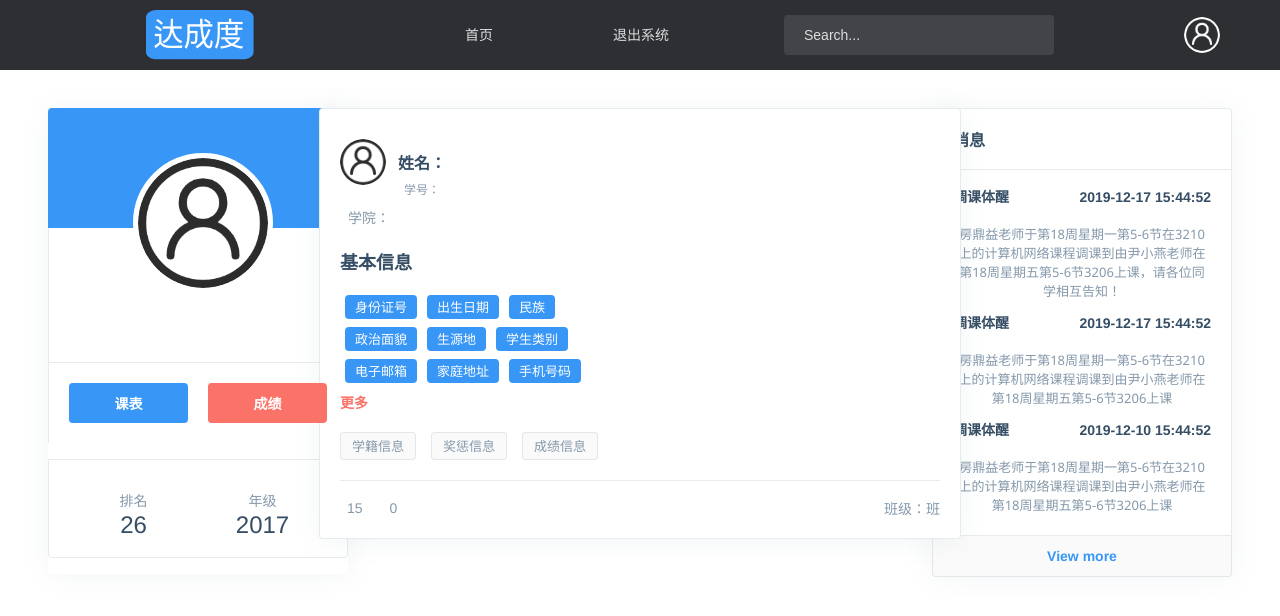
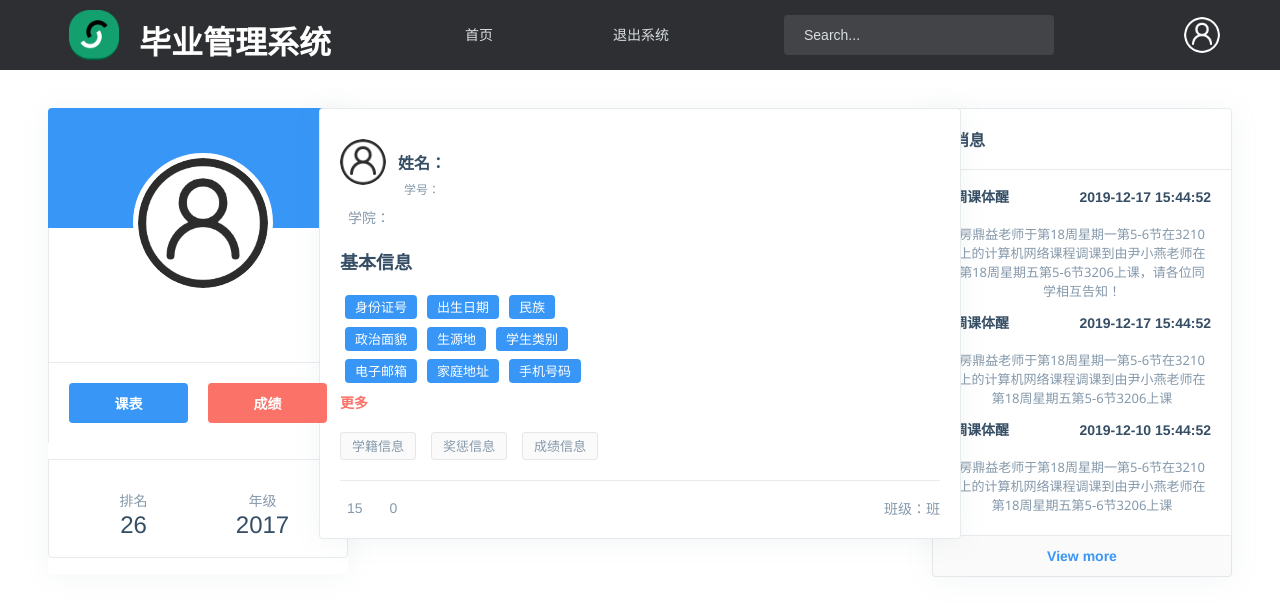
Before and after one commit to MysticalGuest/AchievementEvaSys-Vue, a Vue app: page /#/stu/interface in a window 1280 px wide. Shown: the top 616 px of the page. Built offline with nearby package versions, Linux system fonts and the light colour scheme; no server answers.

Commit message:
Update header.vue

```diff
--- a/src/components/views/common/header.vue
+++ b/src/components/views/common/header.vue
@@ -3,8 +3,10 @@
     <div class="header__content">
       <!-- header logo -->
       <a href="#" class="header__logo">
-        <img src="@/assets/img/logo.svg" alt="">
+        <img src="@/assets/img/achieve.png" alt="">
+        <h1>毕业管理系统</h1>
       </a>
+
       <!-- end header logo -->
 
       <!-- header nav -->
```
